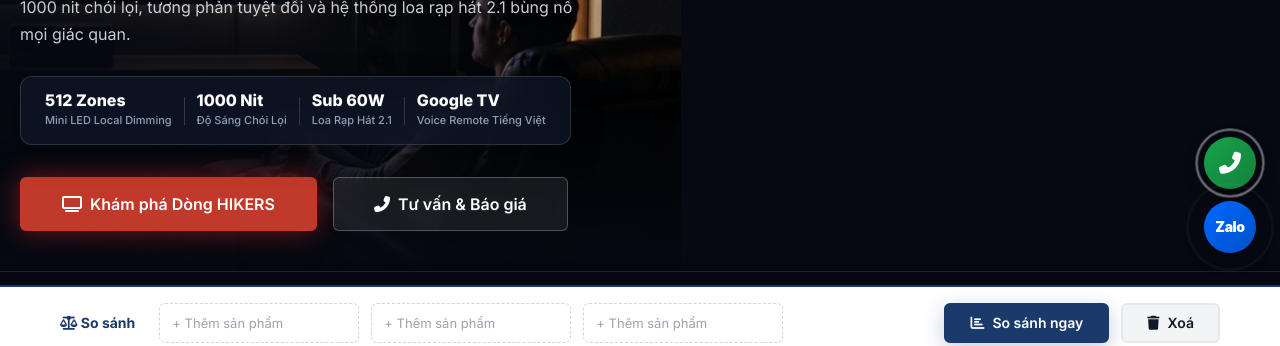
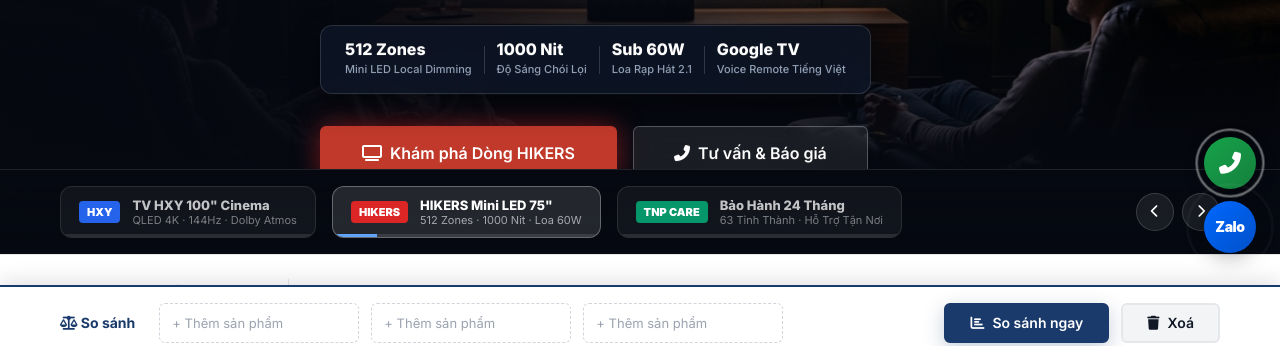
Before and after one commit to nguyenconghaodn2004-ui/tnp-website, a website: page index.html in a window 1280 px wide. Shown: the part 515-861 px from the top of the page. Drawn offline with Linux system fonts and the light colour scheme.

Commit message:
Sua loi banner bi co mot nua: dat width 100% va height 100% tuyet doi cho slides

```diff
--- a/css/style.css
+++ b/css/style.css
@@ -657,28 +657,31 @@
 
 .hero-slides {
   position: relative;
-  flex: 1;
-  display: flex;
-  min-height: 520px;
+  width: 100%;
+  min-height: 580px;
+  overflow: hidden;
 }
 
 .hero-slide.cinematic-slide {
   position: absolute;
-  inset: 0;
+  top: 0;
+  left: 0;
+  width: 100%;
+  height: 100%;
   opacity: 0;
   visibility: hidden;
-  transform: scale(1.04);
-  transition: opacity .85s cubic-bezier(0.16, 1, 0.3, 1), transform 1.2s cubic-bezier(0.16, 1, 0.3, 1), visibility .85s;
+  pointer-events: none;
+  transform: scale(1.03);
+  transition: opacity .8s cubic-bezier(0.16, 1, 0.3, 1), transform 1.2s cubic-bezier(0.16, 1, 0.3, 1), visibility .8s;
   display: flex;
   align-items: center;
   z-index: 1;
-  overflow: hidden;
 }
 
 .hero-slide.cinematic-slide.active {
-  position: relative;
   opacity: 1;
   visibility: visible;
+  pointer-events: auto;
   transform: scale(1);
   z-index: 2;
 }
@@ -686,12 +689,15 @@
 /* Background image & gradient overlay */
 .cinematic-bg {
   position: absolute;
-  inset: 0;
+  top: 0;
+  left: 0;
+  width: 100%;
+  height: 100%;
   background-size: cover;
   background-position: center right;
   background-repeat: no-repeat;
-  transform: scale(1.02);
-  transition: transform 6s ease-out;
+  transform: scale(1.01);
+  transition: transform 7s ease-out;
   z-index: 1;
 }
 .hero-slide.active .cinematic-bg {
--- a/public/css/style.css
+++ b/public/css/style.css
@@ -657,28 +657,31 @@
 
 .hero-slides {
   position: relative;
-  flex: 1;
-  display: flex;
-  min-height: 520px;
+  width: 100%;
+  min-height: 580px;
+  overflow: hidden;
 }
 
 .hero-slide.cinematic-slide {
   position: absolute;
-  inset: 0;
+  top: 0;
+  left: 0;
+  width: 100%;
+  height: 100%;
   opacity: 0;
   visibility: hidden;
-  transform: scale(1.04);
-  transition: opacity .85s cubic-bezier(0.16, 1, 0.3, 1), transform 1.2s cubic-bezier(0.16, 1, 0.3, 1), visibility .85s;
+  pointer-events: none;
+  transform: scale(1.03);
+  transition: opacity .8s cubic-bezier(0.16, 1, 0.3, 1), transform 1.2s cubic-bezier(0.16, 1, 0.3, 1), visibility .8s;
   display: flex;
   align-items: center;
   z-index: 1;
-  overflow: hidden;
 }
 
 .hero-slide.cinematic-slide.active {
-  position: relative;
   opacity: 1;
   visibility: visible;
+  pointer-events: auto;
   transform: scale(1);
   z-index: 2;
 }
@@ -686,12 +689,15 @@
 /* Background image & gradient overlay */
 .cinematic-bg {
   position: absolute;
-  inset: 0;
+  top: 0;
+  left: 0;
+  width: 100%;
+  height: 100%;
   background-size: cover;
   background-position: center right;
   background-repeat: no-repeat;
-  transform: scale(1.02);
-  transition: transform 6s ease-out;
+  transform: scale(1.01);
+  transition: transform 7s ease-out;
   z-index: 1;
 }
 .hero-slide.active .cinematic-bg {
```
